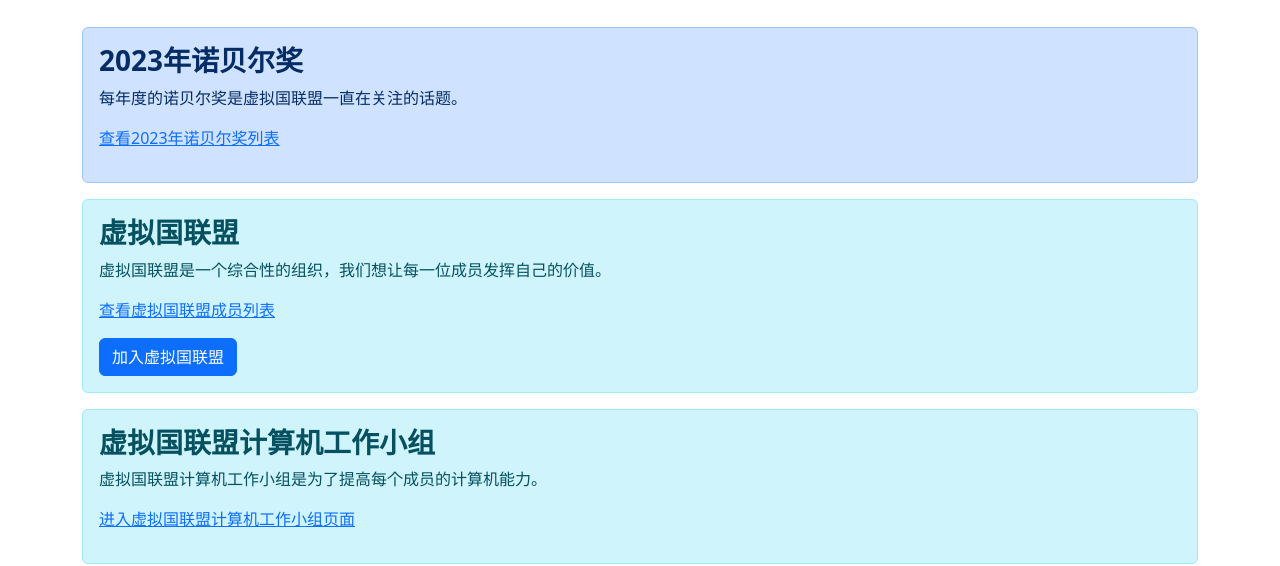
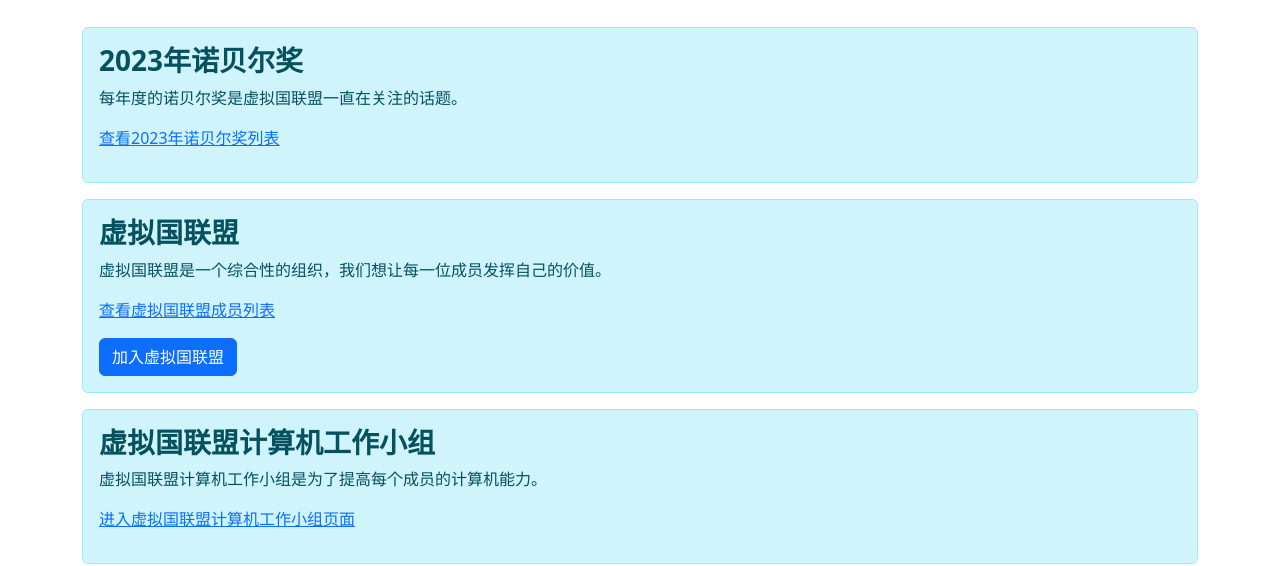
Before and after one commit to qierr/qierr.github.io, a plain HTML site: page index.html in a window 1280 px wide. Shown: the part 235-801 px from the top of the page. Drawn offline with Linux system fonts and the light colour scheme.

Commit message:
Update index.html

```diff
--- a/index.html
+++ b/index.html
@@ -23,7 +23,7 @@
   <h1 class="text-center">qierr</h1>
   <img src="img/qierr.jpg" class="mx-auto d-block img-fluid" width="128" height="128">
   <h4 class="display-6">Do something together!</h4><br>
-  <div class="alert alert-primary">
+  <div class="alert alert-info">
     <h3><strong>2023年诺贝尔奖</strong></h3>
     <p>每年度的诺贝尔奖是虚拟国联盟一直在关注的话题。</p>
     <p><a href="./nobel/2023.html" class="card-link">查看2023年诺贝尔奖列表</a></p>
```
